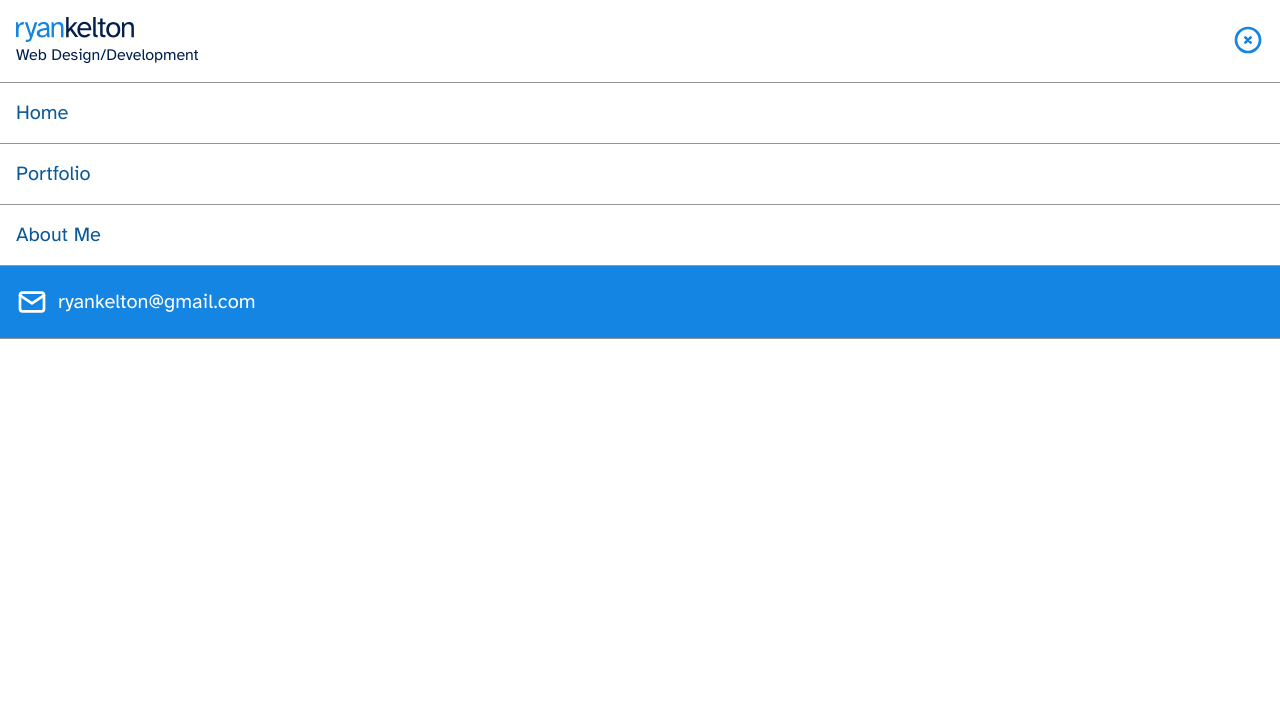
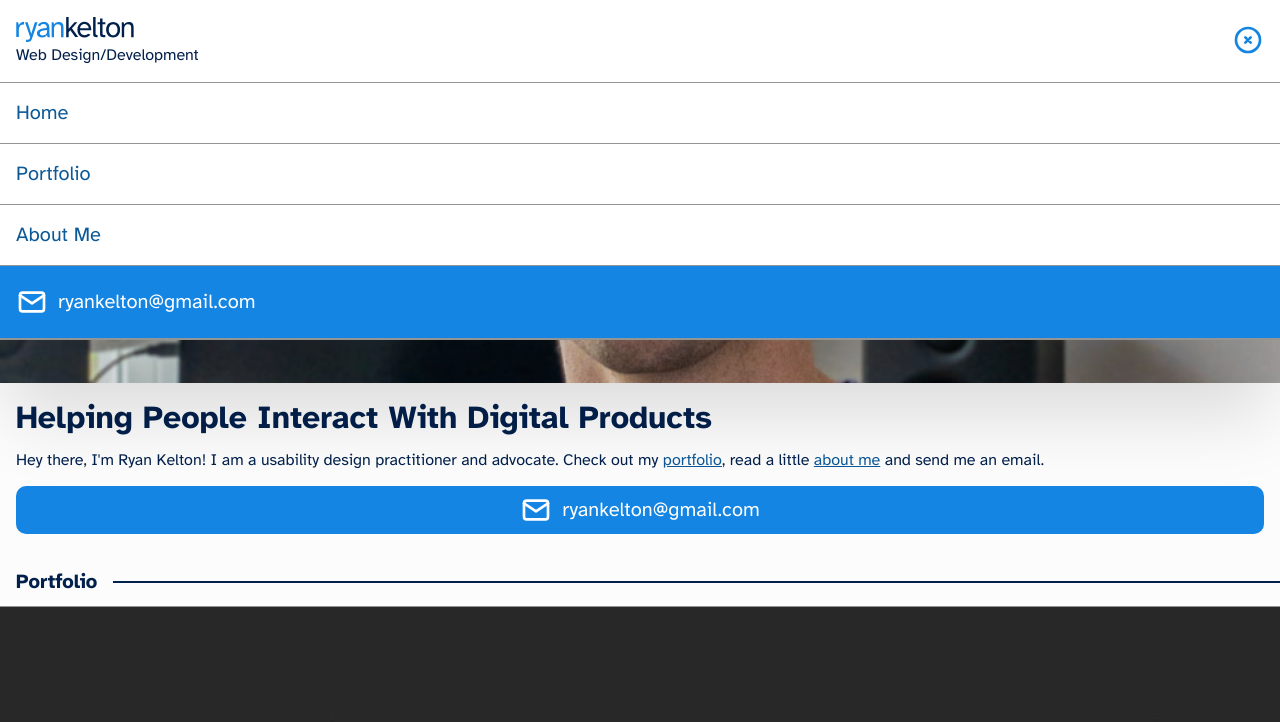
Before and after one commit to ryan-kelton/portfolio-website, a plain HTML site: page index.html in a window 1280 px wide. Both pictures are taken after a click on the icon 1248 px from the left and 39 px from the top of the page. Shown: the top 722 px of the page. Drawn offline with Linux system fonts and the light colour scheme.

Commit message:
index styles

```diff
--- /dev/null
+++ b/Stylesheets/index.css
@@ -0,0 +1,74 @@
+/* Global Styles For Page */
+:root{
+    --trueBlue: #02204C;
+    --electricBlue: #1485E2;
+    --links: #0C5997;
+    --grey: #949494;
+}
+section h2, section h3, section p{
+    margin: 0 1rem;
+}
+/* End Global Styles For Page */
+/*-------------------------------------------------*/
+
+/* Welcome Section */
+#intro img{
+    max-height: 300px;
+}
+#intro h2{
+    font-size: 2rem;
+    padding: 1rem 0 1rem 0;
+}
+/*----*/
+#email-cta{
+    color: white;
+    background-color: var(--electricBlue);
+    padding: 0.5rem;
+    margin: 1rem;
+    border-radius: 10px;
+    display: flex;
+    align-items: center;
+    justify-content: center;
+    text-decoration: none;
+    font-size: 1.25rem;
+}
+/* End Welcome Section */
+/*-------------------------------------------------*/
+
+/* Portfolio Section */
+#portfolio{
+    margin-top: 2rem;
+    display: grid;
+    grid-template-rows: auto;
+}
+#portfolio-divider{
+    display: flex;
+    align-items: center;
+    margin-bottom: 0.5rem;
+}
+#portfolio-divider h2{
+    font-size: 1.25rem;
+}
+.dec-divider{
+    width: 100%;
+    height: 2px;
+    background-color: var(--trueBlue);
+    flex-grow: 2;
+}
+#portfolio a{
+    text-decoration: none;
+}
+#portfolio h3{
+    margin-top: 1rem;
+    color: var(--trueBlue);
+}
+#portfolio p{
+    margin-bottom: 1rem;
+    color: var(--trueBlue);
+}
+#portfolio a{
+    background-color: white;
+    border-bottom: 1px solid var(--grey);
+    border-top: 1px solid var(--grey);
+    margin-bottom: 2rem;
+}
--- a/Stylesheets/styles.css
+++ b/Stylesheets/styles.css
@@ -55,9 +55,11 @@ table {
     --electricBlue: #1485E2;
     --links: #0C5997;
     --grey: #949494;
+    --background: #FCFCFC;
 }
 html{
     color: var(--trueBlue);
+    background-color: var(--background);
     font-family: 'Atkinson Hyperlegible', sans-serif;
     font-size: 16px;
 }
@@ -92,6 +94,7 @@ p{
 }
 img{
     width: 100%;
+    object-fit: cover;
 }
 .text-hidden{
     font-size: 0;
@@ -113,6 +116,7 @@ img{
 
 /* Global Header and Nav */
 header:first-of-type{
+    background-color: white;
     display: flex;
     padding: 1rem;
     align-items: center;
@@ -139,13 +143,22 @@ header:first-of-type{
     padding: 10px;
 }
 /*----*/
+.hide-nav{
+    position: absolute;
+    top: -2000px;
+}
+/*----*/
 .mobile-nav-styles{
     position: absolute;
     width: 100%;
-    height: 100vh;
+    height: auto;
     background-color: white;
+    border-bottom: 1px solid var(--grey);
     top: 5.2rem;
     left: 0;
+    box-shadow: -2px 85px 67px -9px rgba(0,0,0,0.13);
+    -webkit-box-shadow: -2px 85px 67px -9px rgba(0,0,0,0.13);
+    -moz-box-shadow: -2px 85px 67px -9px rgba(0,0,0,0.13);
 }
 .mobile-nav-styles li{
     padding-left: 1rem;
@@ -194,6 +207,7 @@ footer{
     margin-top: 2rem;
     padding: 1rem;
     background-image: url(../Assets/Pattern.svg);
+    background-color: white;
 }
 footer svg{
     padding-right: 10px;
--- a/index.html
+++ b/index.html
@@ -9,6 +9,7 @@
         <title>Ryan Kelton&apos;s Web Design&#x2f;Development Portfolio</title>
         <script src="script.js" defer></script>
         <link rel="stylesheet" href="./Stylesheets/styles.css">
+        <link rel="stylesheet" href="./Stylesheets/index.css">
         <link rel="preconnect" href="https://fonts.googleapis.com">
         <link rel="preconnect" href="https://fonts.gstatic.com" crossorigin>
         <link href="https://fonts.googleapis.com/css2?family=Atkinson+Hyperlegible:wght@400;700&display=swap" rel="stylesheet">
@@ -38,7 +39,7 @@
                 <path d="M10 10l4 4m0 -4l-4 4" />
                 </svg>
                 <!--Navigation Links-->
-                <ul id="mobile-nav" class="hide">
+                <ul id="main-nav" class="hide-nav">
                     <li><a href="index.html">Home</a></li>
                     <li><a href="index.html#portfolio">Portfolio</a></li>
                     <li><a href="about-me.html">About Me</a></li>
@@ -53,17 +54,23 @@
         </header>
         <main id="top">
             <!--Welcome Section-->
-            <section>
-                <img src="./Assets/profile-pic.jpg" alt="ryan kelton sitting at his desk">
+            <section id="intro">
+                <img src="./Assets/profile-pic.jpg" alt="ryan kelton, young man with black hair sitting at his desk">
                 <h2>Helping People Interact With Digital Products</h2>
                 <p>Hey there, I&apos;m Ryan Kelton! I am a usability design practitioner and advocate. Check out my <a href="#portfolio">portfolio</a>, read a little <a href="about-me.html">about me</a> and send me an email.</p>
-                <a href="mailto:ryankelton@gmail.com">ryankelton@gmail.com</a>
+                <a href="mailto:ryankelton@gmail.com" id="email-cta">
+                    <svg xmlns="http://www.w3.org/2000/svg" id="nav-email-icon" class="icon icon-tabler icon-tabler-mail" width="32" height="32" viewBox="0 0 24 24" stroke-width="2" stroke="#FFFFFF" fill="none" stroke-linecap="round" stroke-linejoin="round">
+                    <path stroke="none" d="M0 0h24v24H0z" fill="none"/>
+                    <rect x="3" y="5" width="18" height="14" rx="2" />
+                    <polyline points="3 7 12 13 21 7" />
+                    </svg>ryankelton@gmail.com</a>
             </section>
             <!--Portfolio Section-->
             <section id="portfolio">
-                <h2>Portfolio</h2>
-                <div class="dec-divider"></div>
-                <!--Should I wrap the sections in <a> tags?-->
+                <div id="portfolio-divider">
+                    <h2>Portfolio</h2>
+                    <div class="dec-divider"></div>
+                </div>
                 <!--Project #1-->
                 <a href="field-house.html">
                     <section>
--- a/script.js
+++ b/script.js
@@ -1,24 +1,27 @@
 "use strict";
 
 // Variables
-let mobileNav = document.getElementById("mobile-nav");
+let mobileNav = document.getElementById("main-nav");
 let hamburgerIcon = document.getElementById("hamburger-icon");
 let exitIcon = document.getElementById("exit-icon");
+let content = document.querySelector("main");
 
 // When hamburger menu is clicked turn on mobile navigation styles
 function hamburger(){
     mobileNav.classList.add("mobile-nav-styles");
-    mobileNav.classList.remove("hide");
+    mobileNav.classList.remove("hide-nav");
     hamburgerIcon.classList.add("hide");
     exitIcon.classList.remove("hide");
+    content.classList.add("dark-overlay");
 }
 hamburgerIcon.addEventListener("click", hamburger);
 
 // When the exit icon is clicked turn off mobile navigation styles
 function exit(){
     mobileNav.classList.remove("mobile-nav-styles");
-    mobileNav.classList.add("hide");
+    mobileNav.classList.add("hide-nav");
     exitIcon.classList.add("hide");
     hamburgerIcon.classList.remove("hide");
+    content.classList.remove("dark-overlay");
 }
 exitIcon.addEventListener("click", exit);
```
